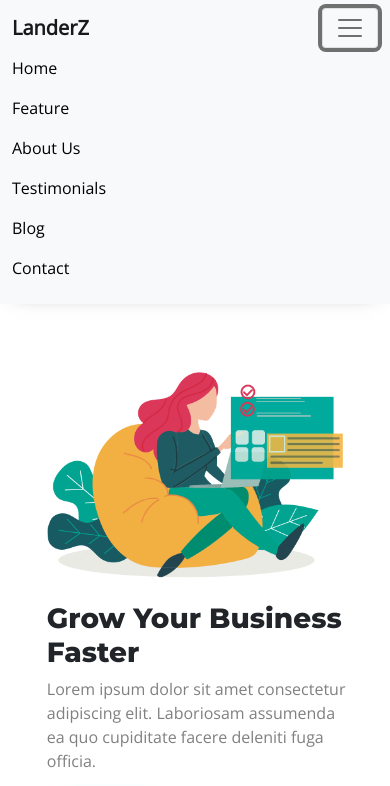
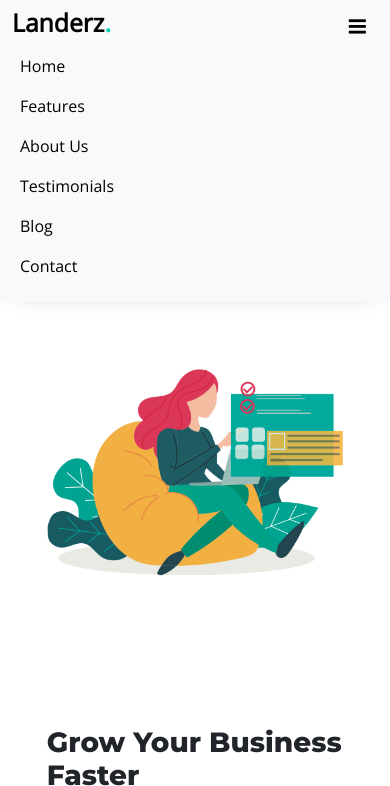
Before and after one commit to estebani/challenge-landing, a website with bundled scripts: page index.html in a window 390 px wide. Both pictures are taken after a click on the button 350 px from the left and 28 px from the top of the page. Shown: the top 786 px of the page. Built offline with nearby package versions, Linux system fonts and the light colour scheme; no server answers; a web font is replaced by a local one.

Commit message:
improve styles according to design and clean code

```diff
--- a/index.html
+++ b/index.html
@@ -15,45 +15,47 @@
     <link href="https://fonts.googleapis.com/css2?family=Montserrat:ital,wght@0,800;1,700&family=Open+Sans&display=swap"
         rel="stylesheet">
     <link href="./public/css/index.css" rel="stylesheet">
+    <link rel="shortcut icon" href="#">
 
 
 </head>
 
 <body>
     <header>
-        <nav class="navbar navbar-expand-md navbar-light bg-light custom_link" id="nav_bar_contain" aria-label="Fourth navbar example">
+        <nav class="navbar navbar-expand-md navbar-light bg-light text_black" id="nav_bar_contain" aria-label="Fourth navbar example">
             <div class="container-fluid">
-                <span class="navbar-brand mr-0 mr-md-2 d-xs-block d-md-none text_font_bold_2" href="#">LanderZ</span>
-                <button class="navbar-toggler collapsed" type="button" data-bs-toggle="collapse"
-                    data-bs-target="#navBarMain" aria-controls="navBarMain" aria-expanded="false"
+                <h2 class="mr-0 mr-md-2 d-xs-block d-md-none fw-bold" href="#">Landerz<span id="dot_blue">.</span></h2>
+                <button id="button_nav_bar" class="navbar-toggler collapsed" type="button" data-bs-toggle="collapse"
+                    data-bs-target="#nav_bar_main" aria-controls="nav_bar_main" aria-expanded="false"
                     aria-label="Toggle navigation">
-                    <span class="navbar-toggler-icon"></span>
+                    <span class="icon-bars"></span>
+
                 </button>
-                <div class="navbar-collapse collapse" id="navBarMain" style="">
+                <div class="navbar-collapse collapse" id="nav_bar_main" style="">
                     <ul class="navbar-nav me-auto mb-2 mb-xs-0 mx-auto">
                         <li class="nav-item">
-                            <a href="#home" class="nav-link custom_link" href="#">Home</a>
+                            <a href="#home" class="nav-link mx-2 text_black" href="#">Home</a>
                         </li>
                         <li class="nav-item">
-                            <a href="#features" class="nav-link custom_link" href="#">Feature</a>
+                            <a href="#features" class="nav-link mx-2 text_black" href="#">Features</a>
                         </li>
                         <li class="nav-item">
-                            <a href="#about" class="nav-link custom_link" href="#">About Us</a>
+                            <a href="#about" class="nav-link mx-2 text_black" href="#">About Us</a>
                         </li>
                         <li class="nav-item">
-                            <a href="#testimonial" class="nav-link custom_link" href="#">Testimonials</a>
+                            <a href="#testimonial" class="nav-link mx-2 text_black" href="#">Testimonials</a>
                         </li>
                         <li class="nav-item">
-                            <a href="#blog" class="nav-link custom_link" href="#">Blog</a>
+                            <a href="#blog" class="nav-link mx-2 text_black" href="#">Blog</a>
                         </li>
                         <li class="nav-item">
-                            <a href="#contact" class="nav-link custom_link" href="#">Contact</a>
+                            <a href="#contact" class="nav-link mx-2 text_black" href="#">Contact</a>
                         </li>
                     </ul>
                 </div>
             </div>
         </nav>
-        <span class="navbar-brand mr-0 mr-md-2 d-none d-sm-none d-md-block text-center text_font_bold_2" href="#">LanderZ<span style="color:#00d3b5">.</span></span>
+        <h3 class="mr-0 mr-md-2 d-none d-sm-none d-md-block text-center fw-bold mt-1" href="#">Landerz<span id="dot_blue">.</span></h3>
     </header>
     <main>
         <article id="home" class="row container-padding">
@@ -62,7 +64,7 @@
                 <p class="text_grey">Lorem ipsum dolor sit amet consectetur adipiscing elit. Laboriosam assumenda ea quo cupiditate facere deleniti fuga officia.</p>
                 <button type="button" class="btn custom_button custom_button_large">Get Started</button>
             </section>
-            <section class="col-md-6 offset-md-2  order-md-2">
+            <section class="col-md-7 offset-md-1 order-md-2">
                 <figure class="figure">
                     <img src="./public/assets/images/landing_1.png" class="figure-img img-fluid rounded"
                         alt="a woman sitting watching a laptop">
@@ -176,7 +178,7 @@
                 </figure>
             </section>
             <section class="col-md-5 offset-md-2">
-                <h4 class="text-left text_font_bold_2 mb-3">Create interactive prototypes</h4>
+                <h4 class="text-left fw-bold mb-3">Create interactive prototypes</h4>
                 <p class="text_grey">Eos cumque optio dolores excepturi rerum temporibus magni recusandae evenit, totam omnis consectectur maxime quibusdam expedita dolorem dolor nobis dicta labore quaeret esse magnam unde, aperiam delectus! At maiores, itaque.</h3>
                 <button type="button" class="btn custom_button custom_button_large my-3">Learn More</button>
             </section>
@@ -205,7 +207,7 @@
             <h1 class="text-center article_title">Get In Touch</h1>
             <section class="section_contact col-8 offset-md-2">
                 <form class="g-3 needs-validation" novalidate>
-                    <h4 class="text-left text_font_bold_2 mb-5">Contact Form</h4>
+                    <h4 class="text-left fw-bold mb-5">Contact Form</h4>
                     <div class="form-group row mb-4">
                         <div class="col">
                             <label for="input_first_name" class="form-label fw-bold">First Name</label>
@@ -240,7 +242,7 @@
             </section>
         </article>
     </main>
-    <footer class="row container-padding">
+    <footer class="row my-5">
         <small class="text-center text_grey">Copyright &copy;2019 All rights reserved</small>
     </footer>
     <script src="https://cdn.jsdelivr.net/npm/bootstrap@5.0.0-beta3/dist/js/bootstrap.bundle.min.js"
--- a/public/css/index.css
+++ b/public/css/index.css
@@ -48,6 +48,9 @@ body{
 .icon-check:before {
     content: "\f00c";
 }
+.icon-bars:before {
+    content: "\f0c9";
+}
 
 main article:nth-child(2n+1) {
     background: white;
@@ -71,6 +74,23 @@ form input, textarea{
 #testimonials_contain{
     overflow: visible !important;
 }
+
+#dot_blue{
+    color:#00d3b5;
+}
+
+#button_nav_bar{
+    border:none;
+    color:black
+}
+
+.navbar-toggler:focus,
+.navbar-toggler:active,
+.navbar-toggler-icon:focus {
+    outline: none;
+    box-shadow: none;
+}
+
 
 .article_title{
     font-family: 'Montserrat', sans-serif;
@@ -111,6 +131,7 @@ form input, textarea{
 
 .container-padding {
     padding: 8vh 12vw;
+    min-height: 100vh;
 }
 
 .custom_button_large:hover{
@@ -121,10 +142,6 @@ form input, textarea{
     font-size: 0.9em;
     padding: 10px 19px 10px 19px;
     line-height: 1.2;
-}
-
-.custom_link{
-    color:black !important;
 }
 
 .figure_card{
@@ -176,11 +193,10 @@ form input, textarea{
     font-weight: bold;
 }
 
-.text_font_bold_2{
-    font-family: 'Open Sans', sans-serif;
-    font-weight: bold;
-}
-
 .text_grey{
     color:grey;
 }
+
+.text_black{
+    color:black !important;
+}
--- a/public/scripts/views.js
+++ b/public/scripts/views.js
@@ -21,7 +21,7 @@ const createTemplate = function (slide, idx) {
                     </figure>
                     <div class="row">
                         <p class="text_grey font_big">${slide.post.body}</p>
-                        <p class="my-0 text_font_bold_2 font_small mb-3">${slide.name}</p>
+                        <p class="my-0 fw-bold font_small mb-3">${slide.name}</p>
                     </div>
                 </div>
             </div>
```
